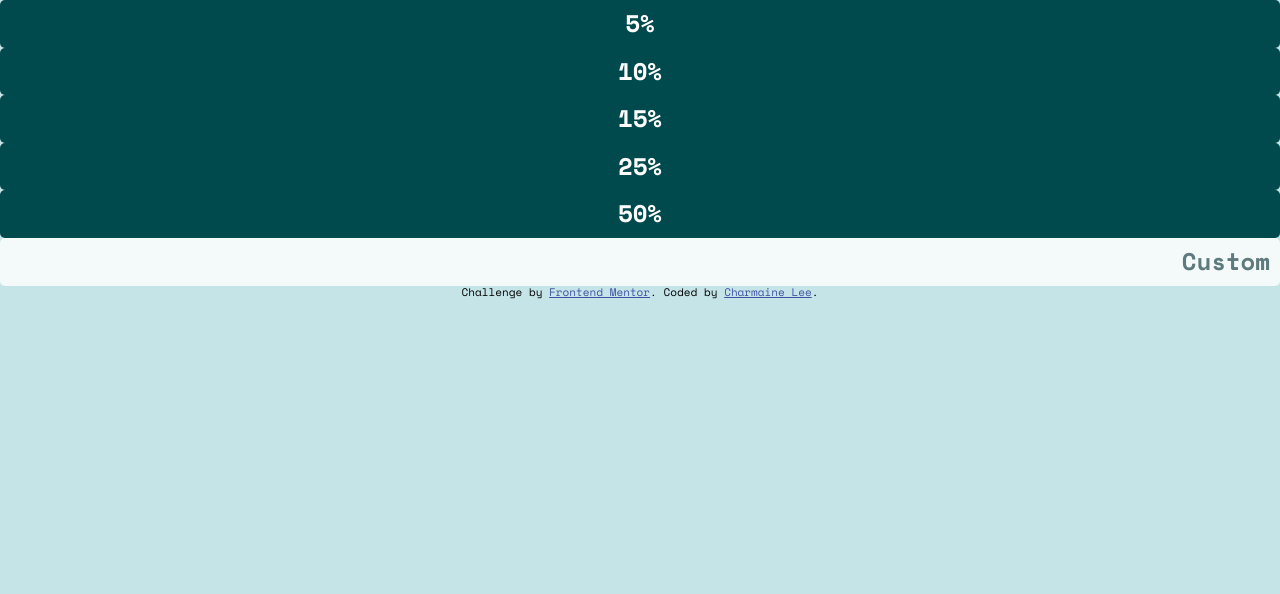
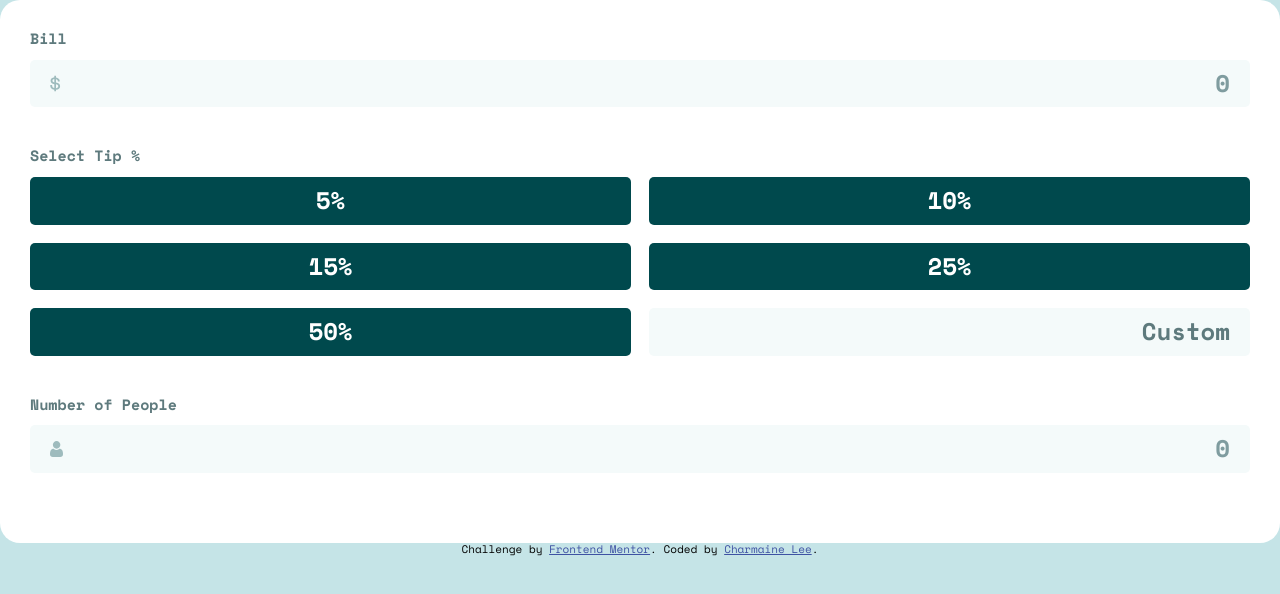
Before and after one commit to charmainelhm/tip-calculator-app, a plain HTML site: page index.html in a window 1280 px wide. Drawn offline with nearby package versions, Linux system fonts and the light colour scheme.

Commit message:
Build layout of calculator interface

```diff
--- a/css/style.css
+++ b/css/style.css
@@ -16,6 +16,7 @@
   --fs-200: 1.5rem;
   --fs-100: 1rem;
 
+  --radius-container: 20px;
   --radius-input: 5px;
 }
 
@@ -34,6 +35,23 @@ body {
   font-family: "Space Mono", monospace;
   background: var(--color-background);
   font-size: var(--fs-400);
+}
+
+h2 {
+  font-size: var(--fs-200);
+  font-weight: 700;
+  color: var(--color-secondary);
+  margin-top: 0;
+}
+
+.container {
+  background: var(--color-white);
+  padding: 3rem;
+  border-radius: var(--radius-container);
+}
+
+h2 + div {
+  margin-bottom: 4rem;
 }
 
 /* Button */
@@ -69,8 +87,10 @@ body {
 }
 
 /* Tips */
-.tip-container {
+.grid-container {
   display: grid;
+  grid-template-columns: 1fr 1fr;
+  gap: 1.8rem;
 }
 
 input[type="radio"] {
@@ -81,13 +101,23 @@ input[type="radio"] {
   background: var(--color-input-bg);
   border: none;
   border-radius: var(--radius-input);
-  padding: 1rem;
+  padding: 1rem 2rem;
   color: var(--color-primary);
   font-weight: 700;
   text-align: right;
+  width: 100%; /* input has a default size on its own */
+}
+
+.input-grp .icon {
+  position: absolute;
+  padding: 1rem 2rem;
 }
 
 .input::placeholder {
+  color: var(--color-placeholder);
+}
+
+.input--custom-tip::placeholder {
   color: var(--color-secondary);
 }
 
@@ -106,6 +136,7 @@ input[type="radio"]:checked + .btn {
   background: var(--color-accent);
   color: var(--color-primary);
 } */
+
 /* Attributions */
 .attribution {
   font-size: 11px;
--- a/index.html
+++ b/index.html
@@ -17,10 +17,22 @@
     <title>Frontend Mentor | Tip calculator app</title>
   </head>
   <body>
-    <div class="tip-container">
-      <input class="tip" type="radio" id="radio1" name="tip-amount" value="5" />
+    <main class="container">
+      <h2>Bill</h2>
+      <div class="input-grp">
+        <i class="icon"><img src="images/icon-dollar.svg" alt="" /></i>
+        <input type="text" class="input" placeholder="0" />
+      </div>
+      <h2>Select Tip %</h2>
+      <div class="grid-container">
+        <input
+          class="tip"
+          type="radio"
+          id="radio1"
+          name="tip-amount"
+          value="5"
+        />
         <label for="radio1" class="btn">5%</label>
-
         <input
           class="tip"
           type="radio"
@@ -29,7 +41,6 @@
           value="10"
         />
         <label for="radio2" class="btn">10%</label>
-
         <input
           class="tip"
           type="radio"
@@ -38,7 +49,6 @@
           value="15"
         />
         <label for="radio3" class="btn">15%</label>
-
         <input
           class="tip"
           type="radio"
@@ -47,7 +57,6 @@
           value="25"
         />
         <label for="radio4" class="btn">25%</label>
-
         <input
           class="tip"
           type="radio"
@@ -56,15 +65,25 @@
           value="50"
         />
         <label for="radio5" class="btn">50%</label>
-
-      <input type="radio" id="radio6" name="tip-amount" value="custom" /><input
-        class="input"
+        <input
+          type="radio"
+          id="radio6"
+          name="tip-amount"
+          value="custom"
+        /><input
+          class="input input--custom-tip"
           type="text"
           id="custom-input"
           placeholder="Custom"
           onchange=""
         />
       </div>
+      <h2>Number of People</h2>
+      <div class="input-grp">
+        <i class="icon"><img src="images/icon-person.svg" alt="" /></i>
+        <input type="text" class="input" placeholder="0" />
+      </div>
+    </main>
 
     <footer class="attribution">
       Challenge by
@@ -76,3 +95,6 @@
     </footer>
   </body>
 </html>
+
+<!--https://stackoverflow.com/questions/24656381/html-form-with-input-radio-and-one-text-input-with-the-same-attribute-name-->
+<!--https://www.viralpatel.net/css-radio-button-checkbox-background/-->
```
Lines whose indentation alone changed are shown as unchanged.
